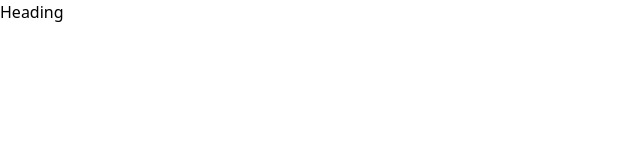
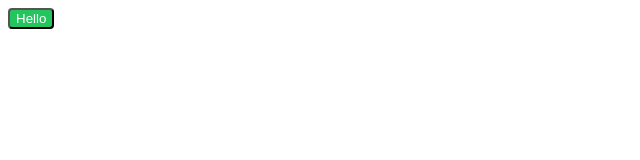
Before and after one commit to jethcherry/Tailwind-basics, a React (Vite) app: page / in a window 1280 px wide. Shown: the top 160 px of the page, without its empty margins (0-640 px from the left). Built offline with nearby package versions, Linux system fonts and the light colour scheme.

Commit message:
how apply directive works

```diff
--- a/src/component/Responsiveness.tsx
+++ b/src/component/Responsiveness.tsx
@@ -17,7 +17,8 @@ function Responsiveness() {
       {/* <a href="">Click Here</a> */}
       {/* <button className="menu-button">Click</button>
       <button className="menu-button">Exit</button> */}
-      <h1 className="text-green-500">Heading</h1>
+      {/* <h1 className="text-green-500">Heading</h1> */}
+      <button className="menu-button">Hello</button>
     </div>
   );
 }
--- a/src/index.css
+++ b/src/index.css
@@ -1,6 +1,6 @@
-@tailwind base;
+/* @tailwind base;
 @tailwind components;
-@tailwind utilities;
+@tailwind utilities; */
 
 /* @layer base {
   a {
@@ -13,9 +13,13 @@
     @apply text-white bg-indigo-500 p-3
   }
 } */
-
+/*
 @layer utilities {
   .text-green-500 {
     color: blue;
   }
+} */
+
+.menu-button {
+  @apply text-white bg-green-500 rounded;
 }
```
